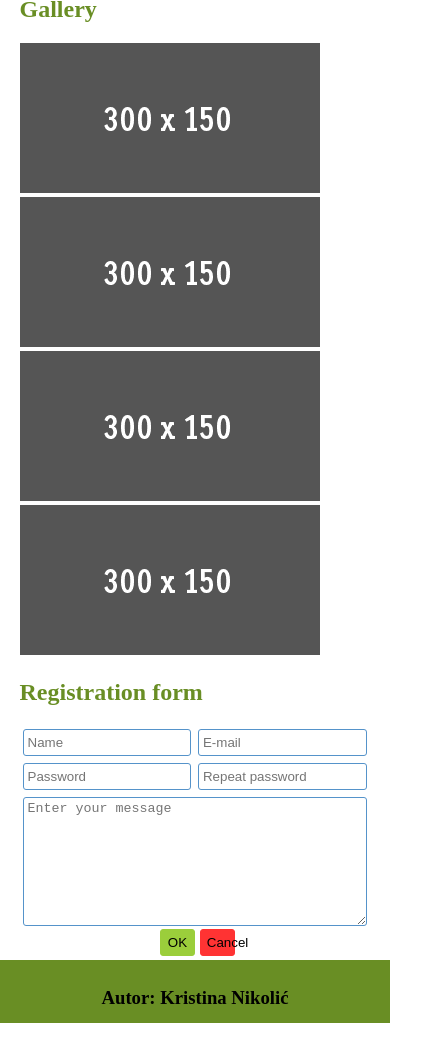
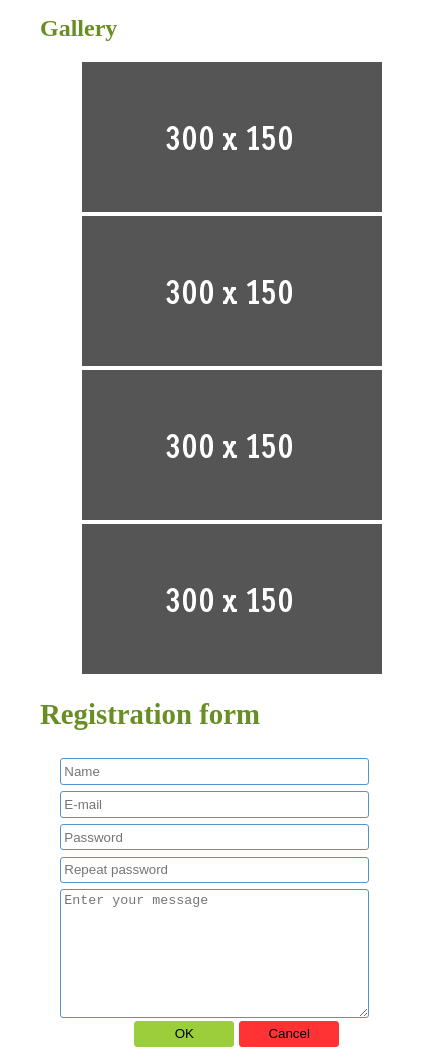
Before and after one commit to KristinaNikolic/mathos-zadatak-responsive, a plain HTML site: page root/index.html in a window 390 px wide. Shown: the part 166-1224 px from the top of the page, 423 px wide, since content can reach past the window. Before the commit the page ends 1189 px from the top, so only its background shows below. Drawn offline with Linux system fonts and the light colour scheme.

Commit message:
responsive design

```diff
--- a/root/assets/css/style.css
+++ b/root/assets/css/style.css
@@ -1,22 +1,32 @@
-*{
-	box-sizing: border-box;
+*, *:after, *:before{
+  box-sizing: border-box;
 }
 
 body {
-	margin: 0;
-	padding: 0;
-	position: relative;
+	margin: 0 auto;
+	height:100%;
+	font-size:16px;
+}
+
+h3{
+	margin-bottom: 0;
+}
+
+.wrapper{
+	margin:0 auto;
+	padding-bottom:5.1rem;
 }
 
 .header {
 	background-color: #9BCE3B;
 	color: white;
-	margin: 0 auto;
-	padding: 0;
+	margin-bottom:20px;
+	padding: 20px;
 	vertical-align: top;
 }
 
-.header .title {
+.header h1 {
+	margin:0 0 1.1em 0;
 	text-align: center;
 }
 
@@ -25,30 +35,31 @@ body {
 	color: white;
 	margin: 0 auto;
 	padding: 0;
-	overflow: hidden;
-	height: 10%;
 }
 
 .header .nav ul {
-	list-style-type: none;
-	margin: 0 auto;
+	list-style: none;
+	margin:0 0 20px 0;
+	padding:0;
+	overflow: hidden;
 }
 
 .header .nav ul li {
-	display: inline;
+	display: inline-block;
 	float: left;
 	width: 25%;
+	text-align:center;
 }
 
 .header .nav ul li a {
-	display: block;
-	text-align:center;
+	display:block;
+	text-align: center;
 	font-weight: bold;
 	text-decoration: none;
 	color: white;
-	margin: 10%;
-	padding: 5%;
+	line-height:1.6em;
 	border-radius: 5px;
+	padding: 2%;
 }
 
 .header .nav ul li a:hover,
@@ -59,33 +70,60 @@ body {
 }
 
 .main{
-	width: 90%;
 	margin: 0 auto;
+	padding: 0 40px 0 40px;
 	color: #698E24;
+}
+
+.gallery{
+	margin: 0 auto;
+	padding: 0;
+	overflow: hidden;
 	position: relative;
 }
 
-.main .form{
+.main .gallery h2{
+	margin-top:0;
+}
+
+.main .gallery ul{
+	list-style: none;
+	overflow: hidden;
+	padding: 0 auto;
+	margin: 0 auto;
+	float: left;
+}
+
+.main .gallery ul li {
+	display: inline-block;
+	float: left;
+}
+
+.registration{
 	margin: 0 auto;
 	font-size: 1.2em;
-	width: 90%;
-	display: inline;
-	position: center;
+	overflow:hidden;
 }
 
-
-.form input{
+.registration h2{
+	margin-top:20px;
+}
+.registration form{
+	width:90%;
+	margin:0 auto;
+}
+.registration form input{
 	display: inline-block;
 	height: 2em;
 	width: 48%;
 	border: 1px solid #5593ca;
 	border-radius: 3px;
 	padding: 1%;
-	margin: 1%;
+	margin:1%;
 	float: left;
 }
 
-.form textarea{
+.registration form textarea{
 	display: block;
 	width: 98%;
 	border: 1px solid #5593ca;
@@ -95,32 +133,72 @@ body {
 	float: left;
 }
 
-
-.form button{
+.registration form button{
 	width: 10%;
 	height: 2em;
 	border: 1px solid;
 	border-radius: 3px;
 	text-align: center;
-
 }
 
-.form .accept{
+.registration form .accept{
 	background-color: #9BCE3B;
 	border-color: #9BCE3B;
 	margin-left: 40%;
 }
 
-.form .decline{
+.registration form .decline{
 	background-color: #ff3333;
 	border-color: #ff3333;
 }
 
 .footer{
 	vertical-align: bottom;
-	height: 7.5vh;
 	background-color: #698E24;
-	margin-top: 1%;
 	text-align: center;
-	padding-top: 1vh;
+	height:4rem;
+	line-height:4em;
 }
+
+@media all and (min-width: 750px) {
+	.gallery ul li {
+		width: 50%;
+		text-align: center;
+	}
+}
+
+@media all and (min-width: 1358px) {
+	.gallery ul li {
+		width: 25%;
+	}
+}
+
+
+
+@media all and (max-width: 750px) {
+	.main {
+		min-width: 423px;
+	}
+
+	.registration form input{
+		width: 100%;
+	}
+
+	.registration form textarea{
+		width: 100%;
+	}
+
+	.gallery ul li {
+		min-width: 300px;
+		width: 100%;
+		text-align: center;
+	}
+
+	.registration button {
+		min-width: 100px;
+	}
+
+	.registration  form .accept{
+		margin-left: 25%;
+	}
+}
--- a/root/index.html
+++ b/root/index.html
@@ -5,10 +5,9 @@
 	<link rel="stylesheet" type="text/css" href="assets/css/style.css">
 </head>
 <body>
+	<div class="wrapper">
 	<header class="header">
-		<div class="title">
 		<h1>App name</h1>
-		</div>
 		<nav class="nav">
 			<ul>
 				<li><a href="#">Naziv linka</a></li>
@@ -20,19 +19,19 @@
 	</header>
 
 	<main class="main">
-		<div class="space">
+		<div class="gallery">
 			<h2>Gallery</h2>
+			<ul>
+				<li><img src="assets/img/image.gif"/></li>
+				<li><img src="assets/img/image.gif"/></li>
+				<li><img src="assets/img/image.gif"/></li>
+				<li><img src="assets/img/image.gif"/></li>
+			</ul>
 		</div>
-		<div class="gallery">
-			<img src="assets/img/image.gif" width="300" height ="150"/>
-			<img src="assets/img/image.gif" width="300" height ="150"/>
-			<img src="assets/img/image.gif" width="300" height ="150"/>
-			<img src="assets/img/image.gif" width="300" height ="150"/>
-		</div>
-		<div class="space">
+
+		<div class="registration">
 			<h2>Registration form</h2>
-		</div>
-		<form class="form">
+			<form action="#">
 				<input type="text" name="name" placeholder="Name">
 				<input type="text" name="email" placeholder="E-mail">
 				<input type="password" name="password" placeholder="Password">
@@ -41,7 +40,9 @@
 				<button class="accept" type="submit">OK</button>
 				<button class="decline" type="reset">Cancel</button>
 		    </form>
+		</div>
 	</main>
+</div>
 	<footer class="footer">
 		<h3>Autor: Kristina Nikolić</h3>
 	</footer>
```
Lines whose indentation alone changed are shown as unchanged.
